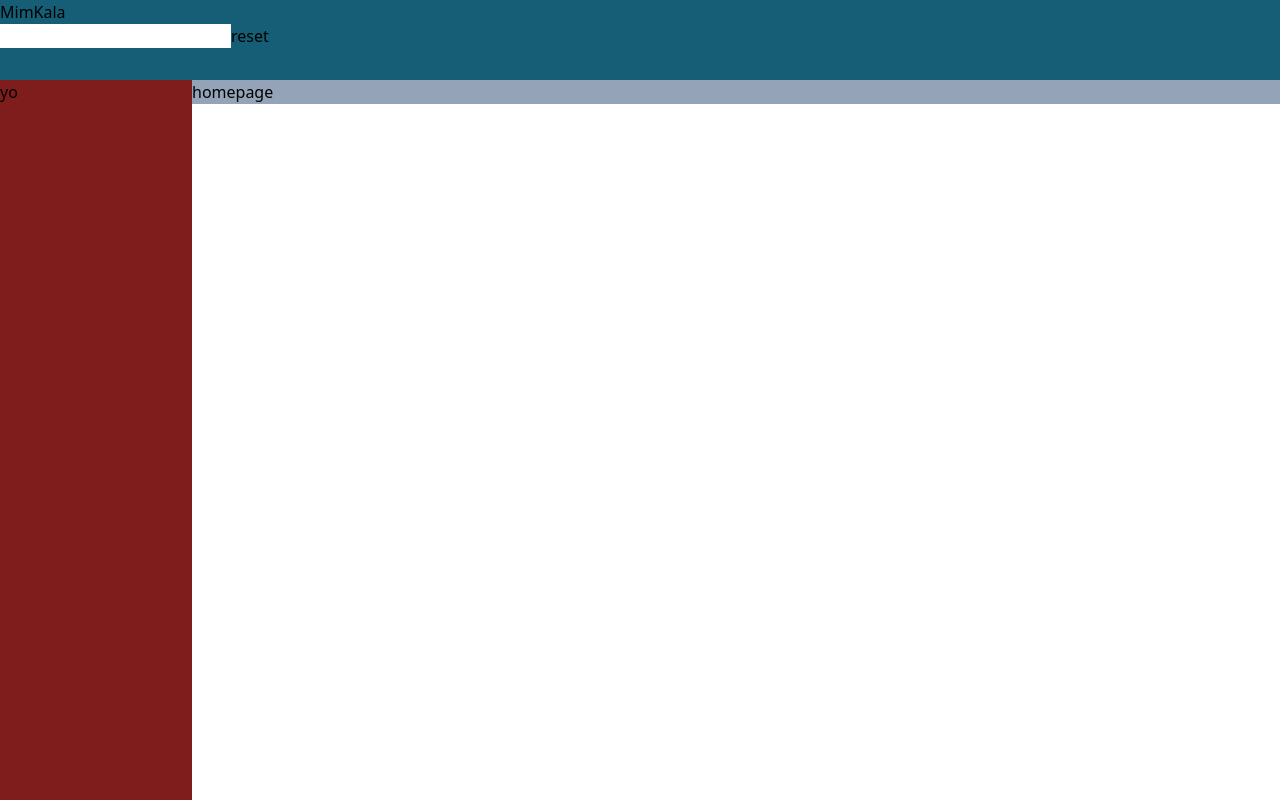
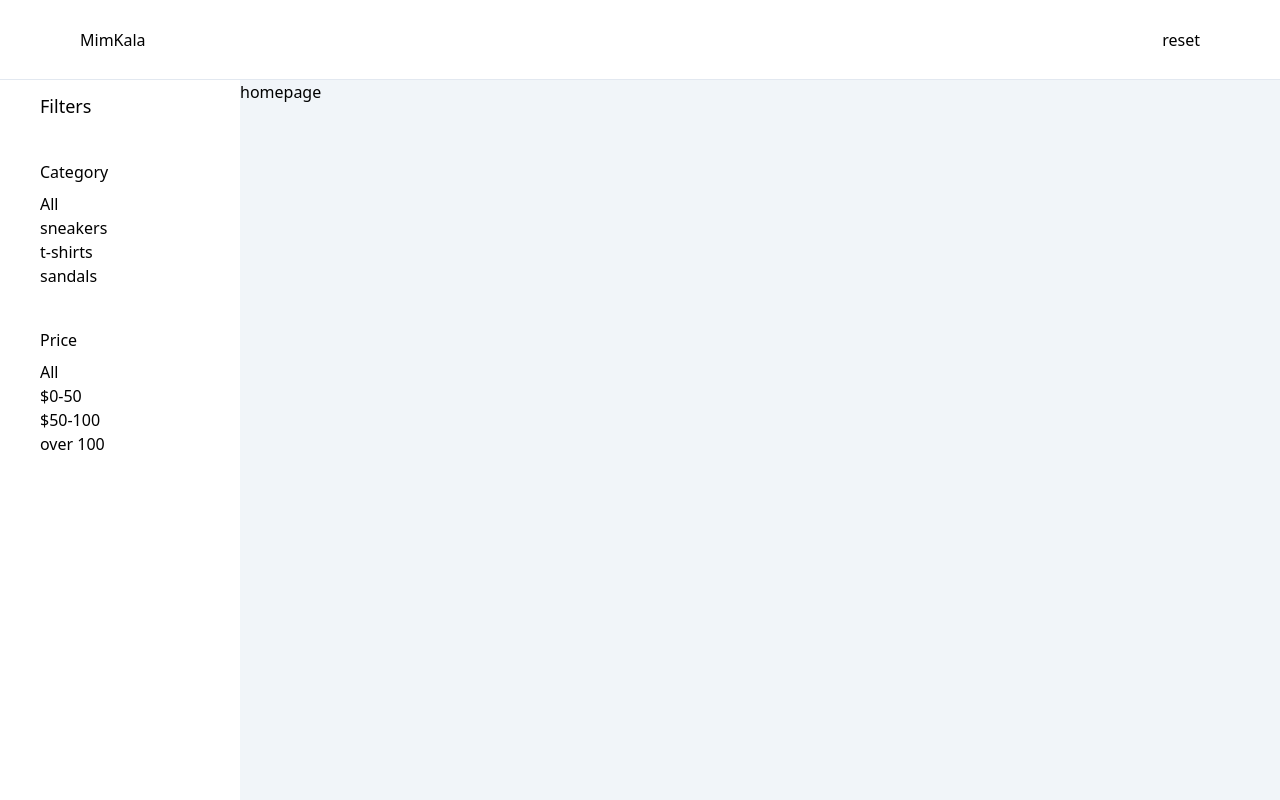
Before and after one commit to Mohammad-MH1/MimKala, a React (Vite) app: page / in a window 1280 px wide. Built offline with nearby package versions, Linux system fonts and the light colour scheme.

Commit message:
Add some basic style to Header,SideBar,AppLayout

```diff
--- a/src/pages/HomePage.tsx
+++ b/src/pages/HomePage.tsx
@@ -1,5 +1,5 @@
 function HomePage() {
-  return <div className='w-full bg-slate-400'>homepage</div>;
+  return <div>homepage</div>;
 }
 
 export default HomePage;
--- a/src/ui/AppLayout.tsx
+++ b/src/ui/AppLayout.tsx
@@ -4,10 +4,10 @@ import SideBar from './SideBar';
 
 function AppLayout() {
   return (
-    <div className='grid h-dvh grid-cols-[12rem_1fr] grid-rows-[auto_1fr]'>
+    <div className='grid h-dvh grid-cols-[15rem_1fr] grid-rows-[auto_1fr]'>
       <Header />
       <SideBar />
-      <main>
+      <main className='bg-slate-100'>
         <Outlet />
       </main>
     </div>
--- a/src/ui/Header.tsx
+++ b/src/ui/Header.tsx
@@ -1,6 +1,6 @@
 function Header() {
   return (
-    <header className='col-span-2 h-20 bg-cyan-800'>
+    <header className='col-span-2 flex h-20 items-center justify-between border-b-[0.5px] border-solid border-slate-200 px-20'>
       <h1>MimKala</h1>
       <input type='text' />
       <button>reset</button>
--- a/src/ui/SideBar.tsx
+++ b/src/ui/SideBar.tsx
@@ -1,5 +1,27 @@
 function SideBar() {
-  return <div className='w-full bg-red-900'>yo</div>;
+  return (
+    <aside className='px-10 pt-3'>
+      <h2 className='mb-10 text-lg'>Filters</h2>
+      <div className='mb-10'>
+        <h2 className='mb-2'>Category</h2>
+        <ul>
+          <li>All</li>
+          <li>sneakers</li>
+          <li>t-shirts</li>
+          <li>sandals</li>
+        </ul>
+      </div>
+      <div>
+        <h2 className='mb-2'>Price</h2>
+        <ul>
+          <li>All</li>
+          <li>$0-50</li>
+          <li>$50-100</li>
+          <li>over 100</li>
+        </ul>
+      </div>
+    </aside>
+  );
 }
 
 export default SideBar;
```
